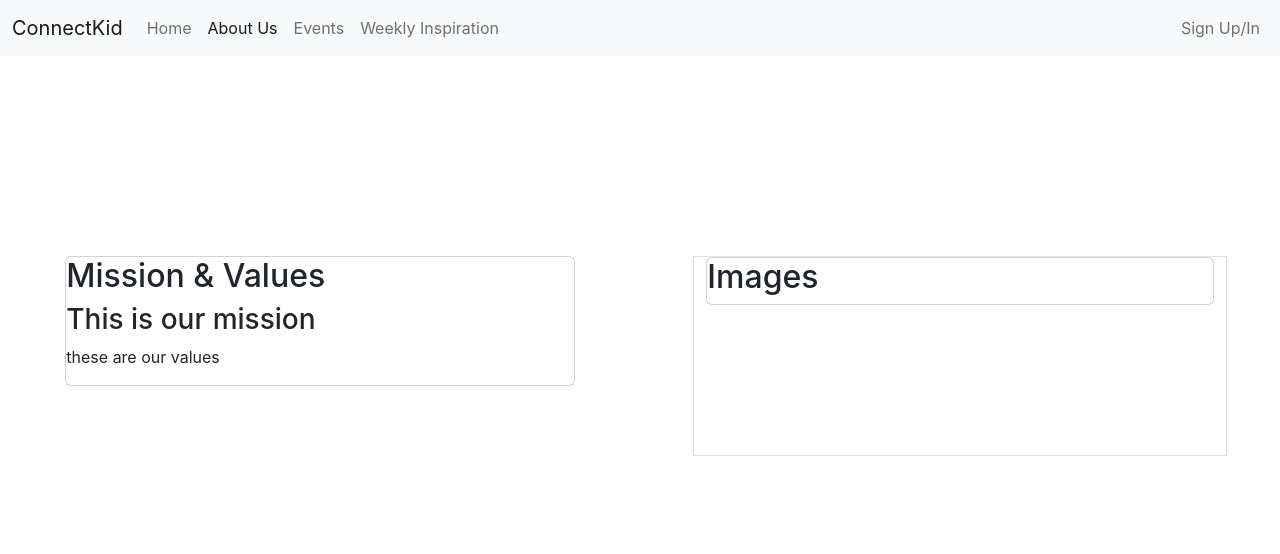
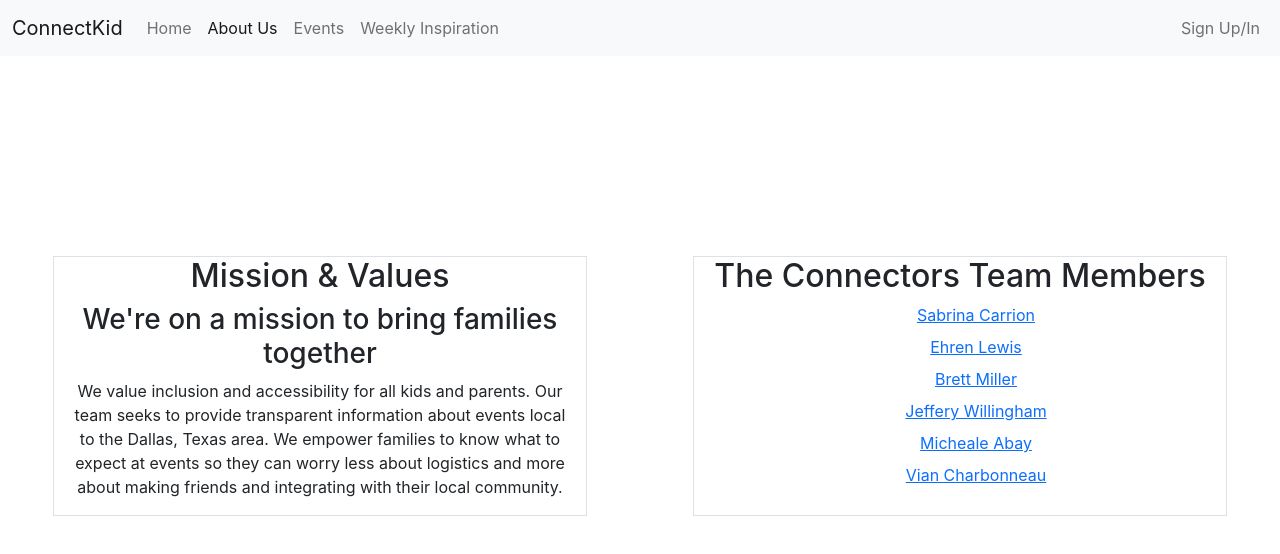
Before and after one commit to SabrinaC043/ConnectKid, a React (Create React App) app in the folder client/: page /about in a window 1280 px wide. Shown: the top 554 px of the page. Built offline with nearby package versions, Linux system fonts and the light colour scheme.

Commit message:
adding team content to about page

```diff
--- a/client/src/components/about.js
+++ b/client/src/components/about.js
@@ -6,19 +6,23 @@ import Card from "react-bootstrap/Card";
 
 const About = () => {
   return (
-    <Container fluid>
+    <Container fluid className="text-center">
       <Row className="justify-content-around" style={{ marginTop: "200px" }}>
         <Col
           xs={12}
           md={5}
-          border="primary"
+          className="border"
           style={{ minHeight: "200px", minWidth: "200px" }}
         >
-          <Card>
-            <h2>Mission & Values</h2>
-            <h3>This is our mission</h3>
-            <p>these are our values</p>
-          </Card>
+          <h2>Mission & Values</h2>
+          <h3>We're on a mission to bring families together</h3>
+          <p>
+            We value inclusion and accessibility for all kids and parents. Our
+            team seeks to provide transparent information about events local to
+            the Dallas, Texas area. We empower families to know what to expect
+            at events so they can worry less about logistics and more about
+            making friends and integrating with their local community.
+          </p>
         </Col>
         <Col
           xs={12}
@@ -26,9 +30,39 @@ const About = () => {
           className="border"
           style={{ minHeight: "200px", minWidth: "200px" }}
         >
-          <Card>
-            <h2>Images</h2>
-          </Card>
+          <h2>The Connectors Team Members</h2>
+          <ul style={{ listType: "none" }}>
+            <dd>
+              <a href="https://github.com/SabrinaC043" target="_blank">
+                Sabrina Carrion
+              </a>
+            </dd>
+            <dd>
+              <a href="https://github.com/Ehren-Lewis" target="_blank">
+                Ehren Lewis
+              </a>
+            </dd>
+            <dd>
+              <a href="https://github.com/BrettMiller47" target="_blank">
+                Brett Miller
+              </a>
+            </dd>
+            <dd>
+              <a href="https://github.com/jeffbone95" target="_blank">
+                Jeffery Willingham
+              </a>
+            </dd>
+            <dd>
+              <a href="https://github.com/MikeTigray" target="_blank">
+                Micheale Abay
+              </a>
+            </dd>
+            <dd>
+              <a href="https://github.com/vianvianc" target="_blank">
+                Vian Charbonneau
+              </a>
+            </dd>
+          </ul>
         </Col>
       </Row>
     </Container>
@@ -36,5 +70,3 @@ const About = () => {
 };
 
 export default About;
-
-// This may not work with react-router-dom, mine didn't the first time around.
```
